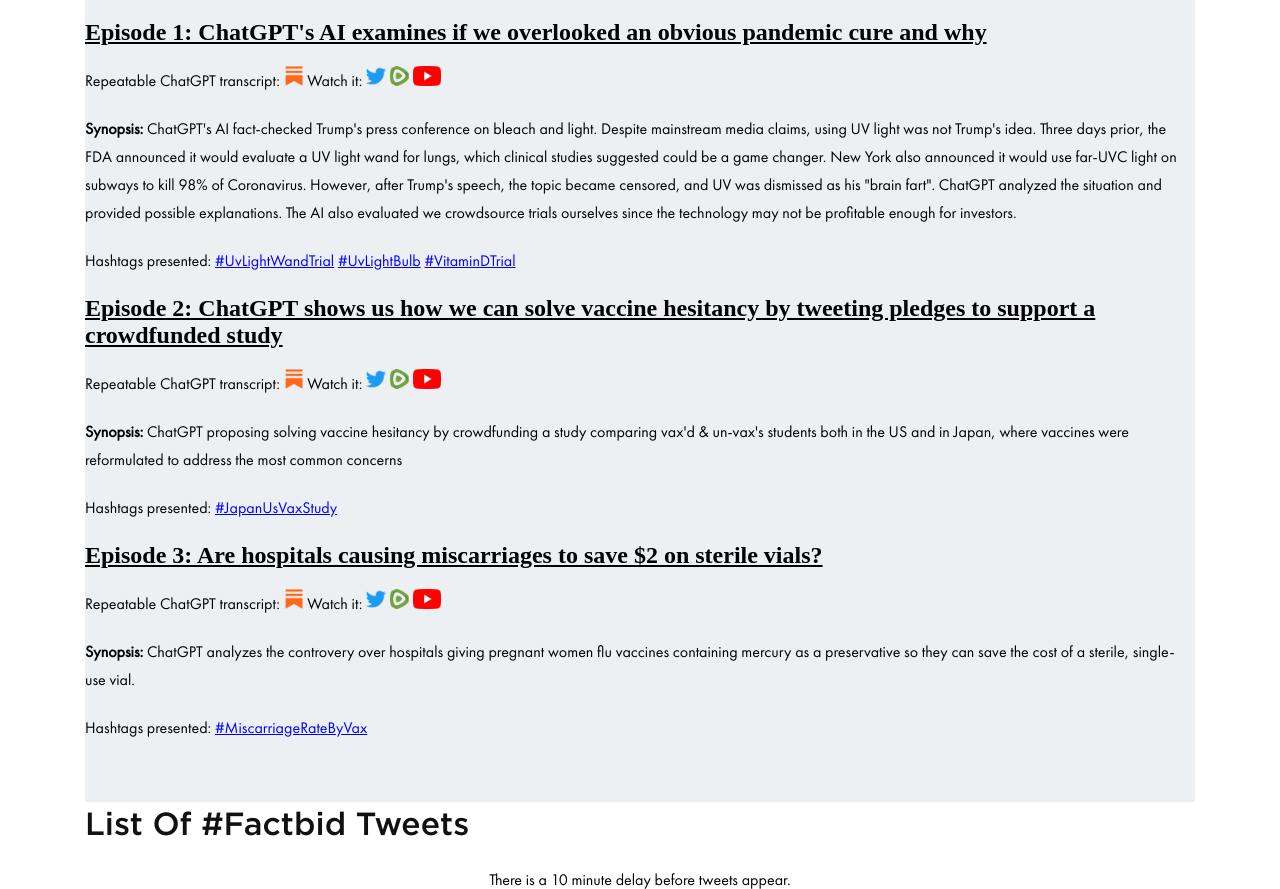
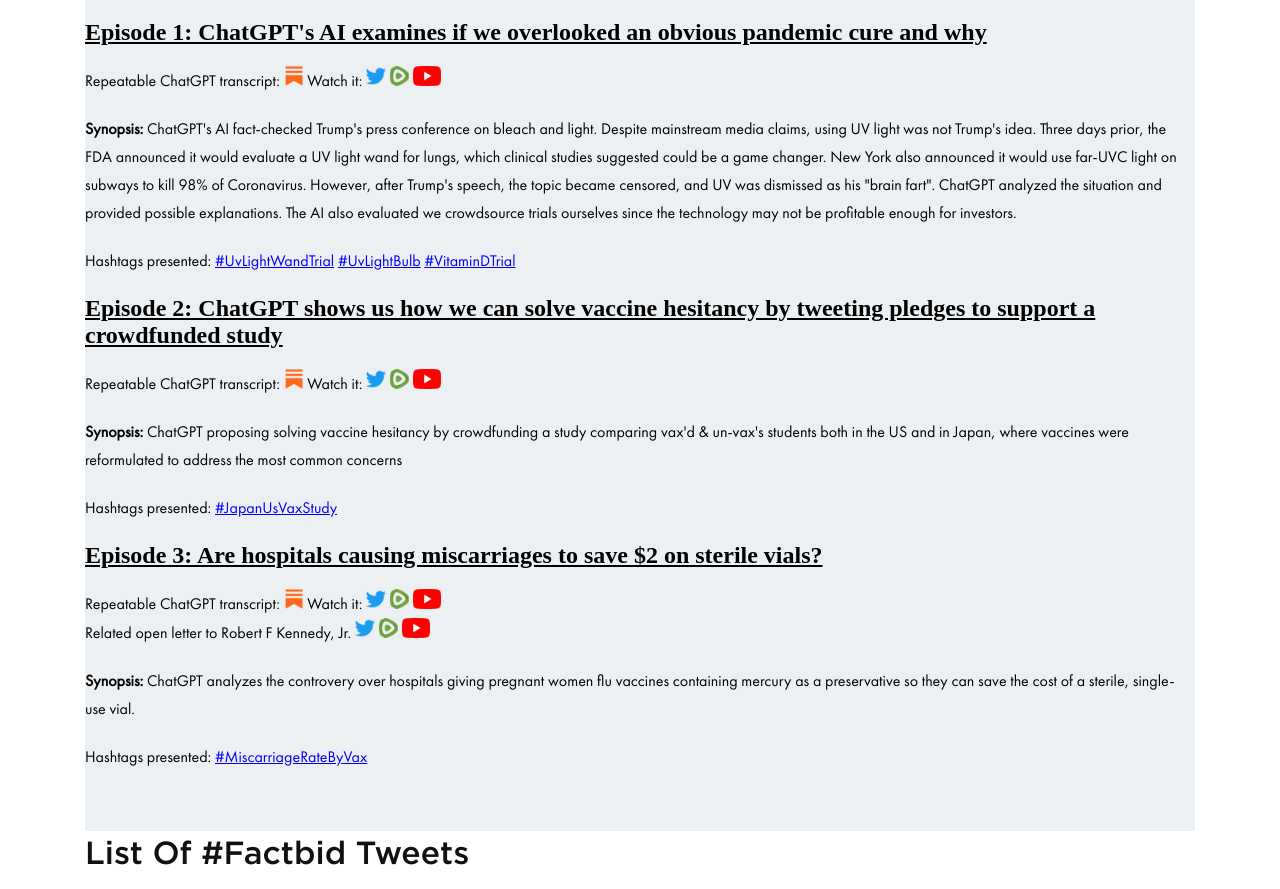
Before and after one commit to aaronfactbid/factbid2, a PHP site: page / in a window 1280 px wide. Shown: the part 671-1560 px from the top of the page. Run offline with PHP 8.4, Linux system fonts and the light colour scheme; data that the repository does not hold is empty.

Commit message:
edit open letter to RFK

```diff
--- a/index.php
+++ b/index.php
@@ -86,6 +86,11 @@
 		<a href="https://twitter.com/factbid/status/1655675777877155841"><img class="thumbnail-link" src="<?php echo $site_url ; ?>/images/Twitter.png"></a>
 		<a href="https://rumble.com/v2mqp2g-ai-unfiltered-qa-3-are-hospitals-causing-miscarriages-to-save-2-on-sterile-.html"><img class="thumbnail-link" src="<?php echo $site_url ; ?>/images/rumble.png"></a>
 		<a href="https://youtu.be/stgLlnuj--s"><img class="thumbnail-link" src="<?php echo $site_url ; ?>/images/youtube.png"></a>
+		<br>
+		Related open letter to Robert F Kennedy, Jr.
+		<a href="https://twitter.com/factbid/status/1655679938471641088"><img class="thumbnail-link" src="<?php echo $site_url ; ?>/images/Twitter.png"></a>
+		<a href="https://rumble.com/v2mqt78-open-letter-to-robert-f-kennedy-jr.-challenge-the-media-to-demand-miscarria.html"><img class="thumbnail-link" src="<?php echo $site_url ; ?>/images/rumble.png"></a>
+		<a href="https://youtu.be/NjzqOv1r38k"><img class="thumbnail-link" src="<?php echo $site_url ; ?>/images/youtube.png"></a>
 		</p>
 		<p><b>Synopsis:</b>
 		ChatGPT analyzes the controvery over hospitals giving pregnant women flu vaccines containing mercury as a preservative so they can save the cost of a sterile, single-use vial.
```
